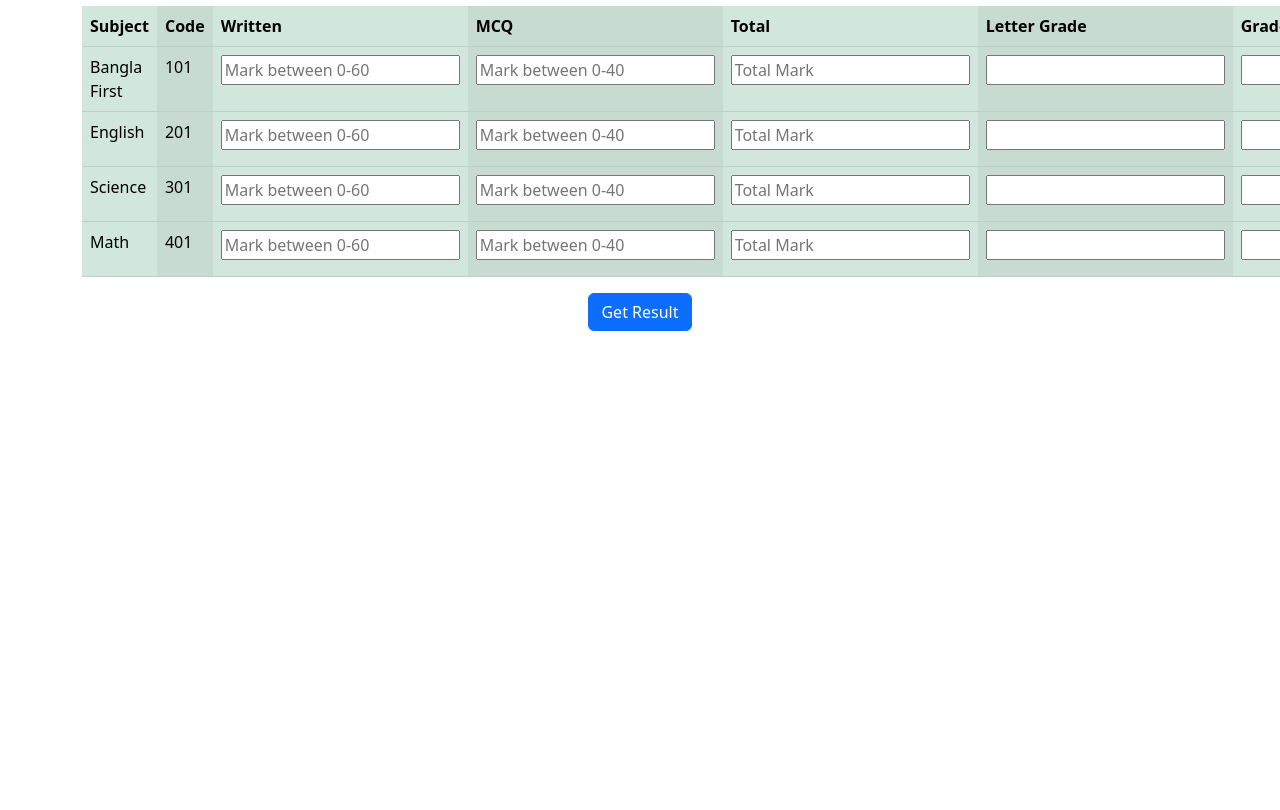
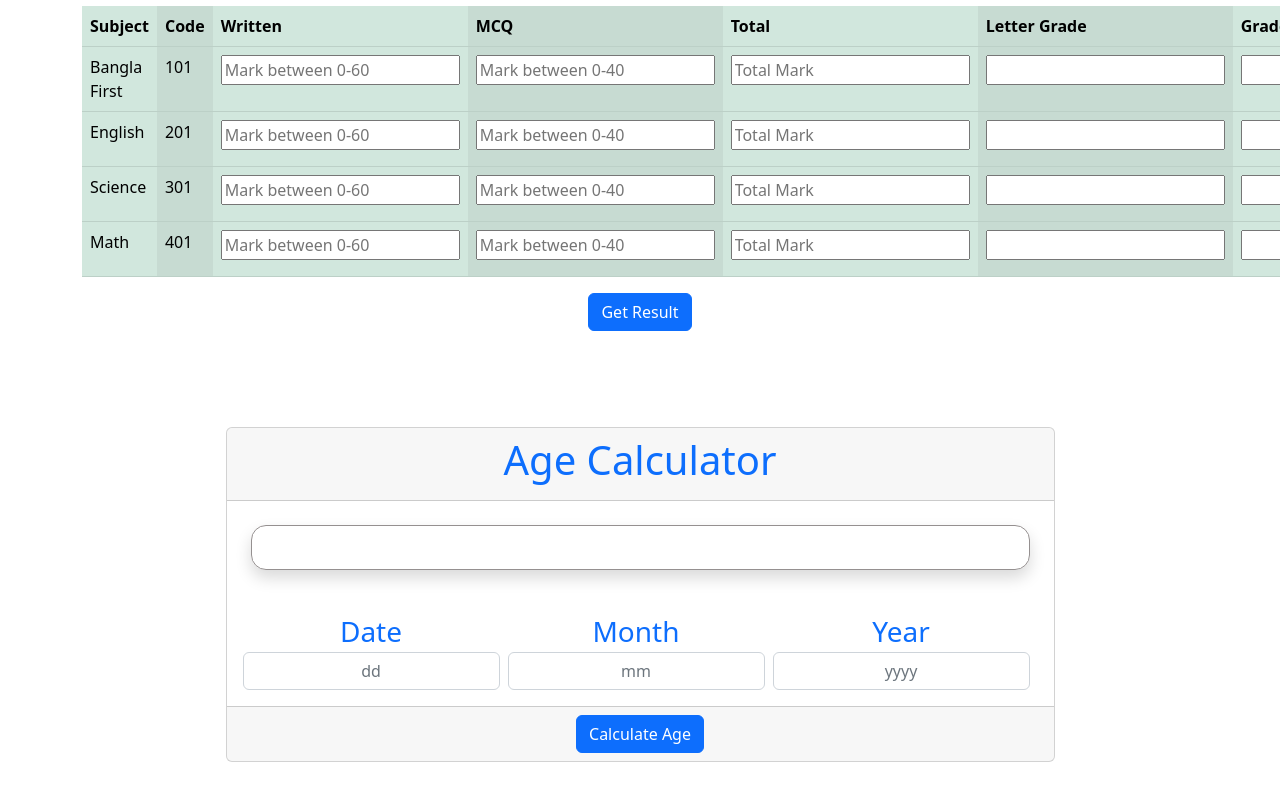
Before and after one commit to moh-sagor/result-generator-javascript, a plain HTML site: page index.html in a window 1280 px wide. Shown: the part 571-1381 px from the top of the page. Before the commit the page ends 950 px from the top, so only its background shows below. Drawn offline with nearby package versions, Linux system fonts and the light colour scheme.

Commit message:
age calculator

```diff
--- a/index.html
+++ b/index.html
@@ -273,6 +273,83 @@
       </div>
     </div>
 
+    <!-- age Calculator  -->
+    <div class="container">
+      <div class="d-flex justify-content-center mt-5">
+        <div class="card text-center m-5">
+          <div class="card-header text-primary"><h1>Age Calculator</h1></div>
+
+          <h2
+            id="display_age"
+            style="
+              border: 1px solid rgb(149, 144, 144);
+              height: 45px;
+              border-radius: 15px;
+              color: rgb(24, 171, 113);
+            "
+            class="position-relative m-4 shadow"
+          ></h2>
+
+          <div class="card-body">
+            <form action="" class="d-flex justify-content-center">
+              <div class="form-group me-2">
+                <label
+                  class="d-block text-center text-primary text fs-3"
+                  for="date"
+                  >Date</label
+                >
+                <input
+                  type="text"
+                  placeholder="dd"
+                  minlength="1"
+                  maxlength="2"
+                  class="form-control text-center"
+                  required
+                  name="date"
+                  id="date"
+                />
+              </div>
+              <div class="form-group me-2">
+                <label class="d-block text-center text-primary fs-3" for="month"
+                  >Month</label
+                >
+                <input
+                  type="text"
+                  placeholder="mm"
+                  minlength="1"
+                  maxlength="2"
+                  class="form-control text-center"
+                  required
+                  name="month"
+                  id="month"
+                />
+              </div>
+              <div class="form-group me-2">
+                <label class="d-block text-center text-primary fs-3" for="year"
+                  >Year</label
+                >
+                <input
+                  type="text"
+                  placeholder="yyyy"
+                  minlength="4"
+                  maxlength="4"
+                  class="form-control text-center"
+                  required
+                  name="year"
+                  id="year"
+                />
+              </div>
+            </form>
+          </div>
+          <div class="card-footer">
+            <a href="#" class="btn btn-primary" onClick="calculate_age()"
+              >Calculate Age</a
+            >
+          </div>
+        </div>
+      </div>
+    </div>
+
     <script src="script.js"></script>
 
     <script
--- a/script.js
+++ b/script.js
@@ -54,3 +54,34 @@ function get_result() {
     document.getElementById("modal_result").innerHTML = "You got GPA : " + gpa;
 }
 get_result();
+
+
+
+function calculate_age() {
+    var d = document.getElementById('date').value;
+    var m = document.getElementById('month').value;
+    var y = document.getElementById('year').value;
+
+    var date = new Date();
+    var d1 = date.getDate();
+    var m1 = 1 + date.getMonth();
+    var y1 = date.getFullYear();
+
+    var month = [31, 28, 31, 30, 31, 30, 31, 31, 30, 31, 30, 31];
+    if (d > d1) {
+        d1 = d1 + month[m1 - 1];
+        m1 = m1 - 1;
+    }
+    if (m > m1) {
+        m1 = m1 + 12
+        y1 = y1 - 1;
+    }
+
+    const finalDate = d1 - d;
+    const finalMonth = m1 - m;
+    const finalYear = y1 - y;
+
+
+    document.getElementById('display_age').innerHTML = "Your Age is " + finalYear + " Year " + finalMonth + " Month "
+        + finalDate + " Days"
+}
```
